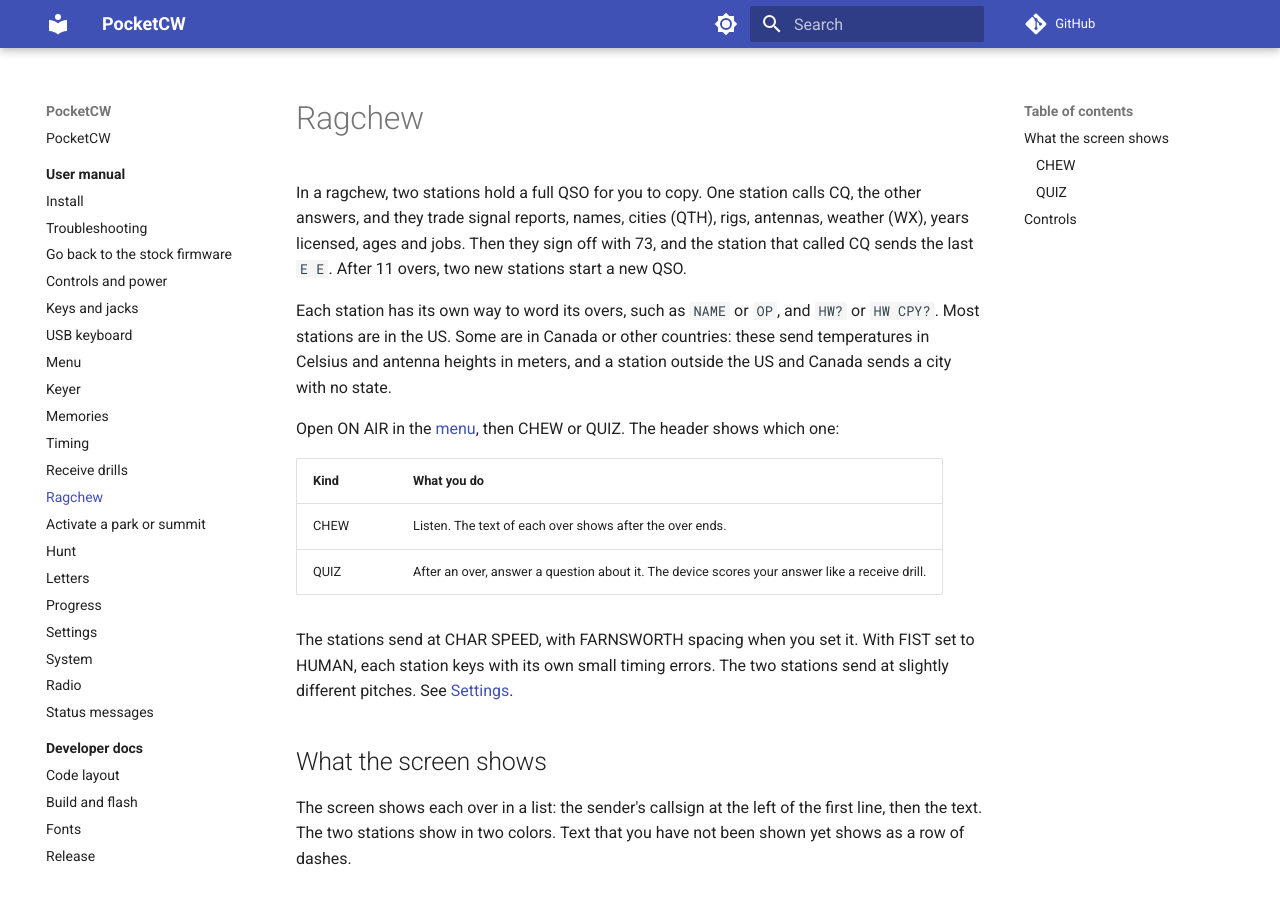
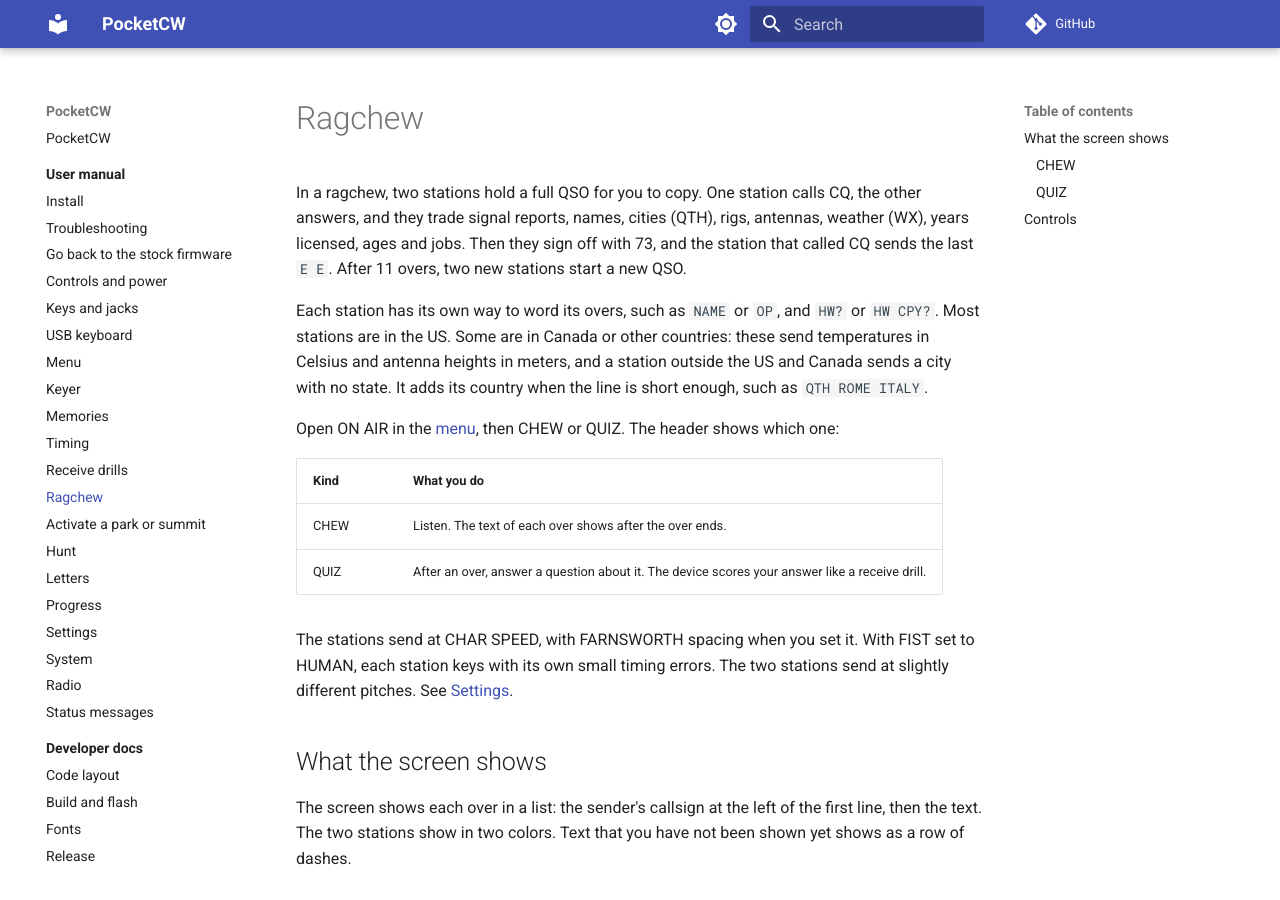
Before and after one commit to kvmet/k5mme_pocketcw, an MkDocs documentation site: the page built from docs/user/ragchew.md, in a window 1280 px wide and 900 px high. Built offline with MkDocs 1.6.1 and Material for MkDocs 9.7.7, drawn with Linux system fonts in a browser that asks for light colours; comment, search, counter and statistics services are not loaded.

Commit message:
docs: list every drill and the DX country

```diff
--- a/docs/user/ragchew.md
+++ b/docs/user/ragchew.md
@@ -2,7 +2,7 @@
 
 In a ragchew, two stations hold a full QSO for you to copy. One station calls CQ, the other answers, and they trade signal reports, names, cities (QTH), rigs, antennas, weather (WX), years licensed, ages and jobs. Then they sign off with 73, and the station that called CQ sends the last `E E`. After 11 overs, two new stations start a new QSO.
 
-Each station has its own way to word its overs, such as `NAME` or `OP`, and `HW?` or `HW CPY?`. Most stations are in the US. Some are in Canada or other countries: these send temperatures in Celsius and antenna heights in meters, and a station outside the US and Canada sends a city with no state.
+Each station has its own way to word its overs, such as `NAME` or `OP`, and `HW?` or `HW CPY?`. Most stations are in the US. Some are in Canada or other countries: these send temperatures in Celsius and antenna heights in meters, and a station outside the US and Canada sends a city with no state. It adds its country when the line is short enough, such as `QTH ROME ITALY`.
 
 Open ON AIR in the [menu](menu.md), then CHEW or QUIZ. The header shows which one:
 
```
Also changed, not shown: docs/user/index.md (+1 -1 lines).
